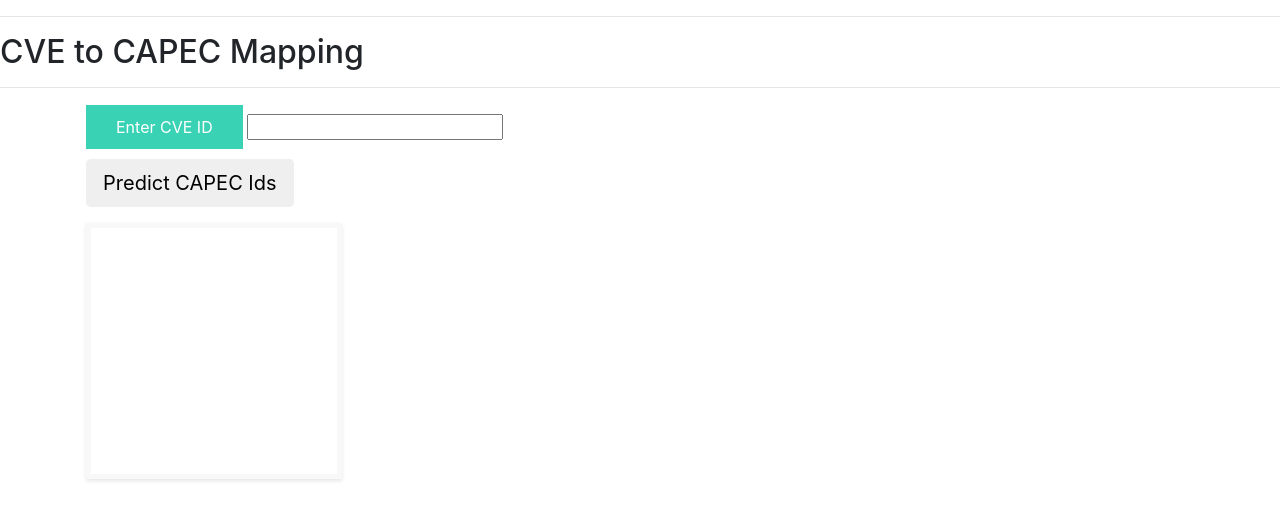
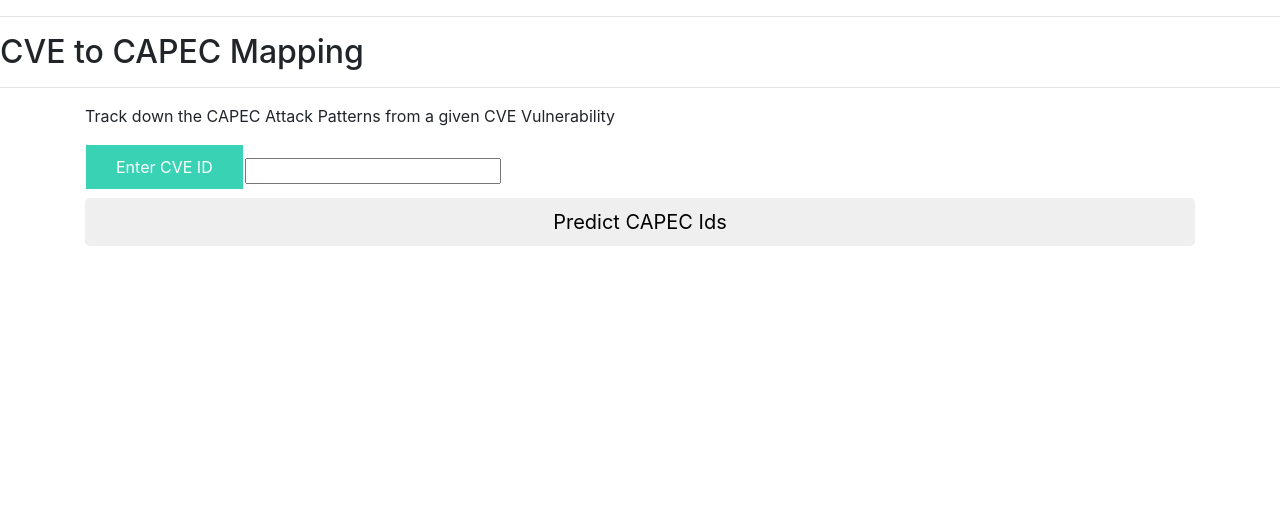
Before and after one commit to vinaybist/NLP-for-Security, a Flask app: page / in a window 1280 px wide. Shown: the top 520 px of the page. Run offline with Flask 3, Linux system fonts and the light colour scheme; some libraries are stand-ins or nearby versions.

Commit message:
Update index.html

```diff
--- a/CAPEC/Flask/templates/index.html
+++ b/CAPEC/Flask/templates/index.html
@@ -12,47 +12,71 @@
 	<link rel="stylesheet" href="/static/css/main.css">
 	<script src="http://ajax.cdnjs.com/ajax/libs/json2/20110223/json2.js"></script>
 </head>
-
+<div id="wrapper">
 <body>
 <form id='cvecapec' method="post" action="/index.html">
     <div class="container">
         <div id="content" style="margin-top:1em">
 			<table border=0>
 					<tr>
-					<td>
+					<td align="center">
 						<label class="cve-label">
 							Enter CVE ID
 						</label>
+
+					</td>
+					<td align="center">
 						<input type="text" name="cve_text" id="cve_text">
 					</td>
 					</tr>
 					<tr>
-						<td>
+
+					<p>Track down the CAPEC Attack Patterns from a given CVE Vulnerability</p>
+					</tr>
+
+			  </table>
+			  <table border=0>
+			  		<tr>
 						<div class="capec-section">
 							<div>
-								<button type="button" onclick="performPost()" class="btn btn-lg " id="btn-predict">Predict CAPEC Ids</button>
+								<button type="button" onclick="performPost()" class="btn btn-lg btn-block" id="btn-predict">Predict CAPEC Ids</button>
 							</div>
-							<div class="text-preview">
-								<div id="cvePreview">
+						</div>
+					</tr>
+			  </table>
+			  <p>
 
-								</div>
+			  </p>
+			  <table border=0>
+				<tr>
+					<td>
+						<div>
+							<div id="cvePreview">
+							<a href='#$(cvePreview)'></a>
 							</div>
+						</div>
+					</td>
+				</tr>
+			  </table>
+			  <p>
 
-						</div>
-						</td>
-						<td>
-						<div class="loader" style="display:none;"></div>
+			  </p>
+			  <table border=0>
+				<tr>
+					<td>
+
 						<h1 id="result" style="color:Tomato;">
 							<span> </span>
 						</h1>
-						</td>
-					</tr>
+					</td>
+				</tr>
 			  </table>
 		</div>
     </div>
-						</form>
+	</form>
+</body>
+</div>
 
-</body>
 <script src="https://code.jquery.com/jquery-3.6.0.js"></script>
 
 <script>
@@ -76,11 +100,14 @@
             type: "POST",
             url: "{{ url_for('predict') }}",
             data: {"name" : cve_text},
-			success: function (data) {
+			success: function (response) {
                 // Get and display the result
-				console.log('Response = ',data);
-                $('#result').text(data);
-				$('#cvePreview').text(data);
+				console.log('Response = ',response);
+                $('#result').text("Related Attack Techniques -> "+ response);
+				//cve_desc = "<a href='https://cve.mitre.org/cgi-bin/cvename.cgi?name='>Link</a>"
+				cve_desc = "CVE Detail - "+"<a href='https://cve.mitre.org/cgi-bin/cvename.cgi?name="+cve_text+"'>"+cve_text+"</a>"
+				//"D-Link DCS-825L devices with firmware 1.08 do not employ a suitable mechanism to prevent denial-of-service (DoS) attacks. An attacker can harm the device availability (i.e., live-online video/audio streaming) by using the hping3 tool to perform an IPv4 flood attack. Verified attacks includes SYN flooding, UDP flooding, ICMP flooding, and SYN-ACK flooding.";
+				$('#cvePreview').html(cve_desc);
                 console.log('Success!');
             },
         })
```
